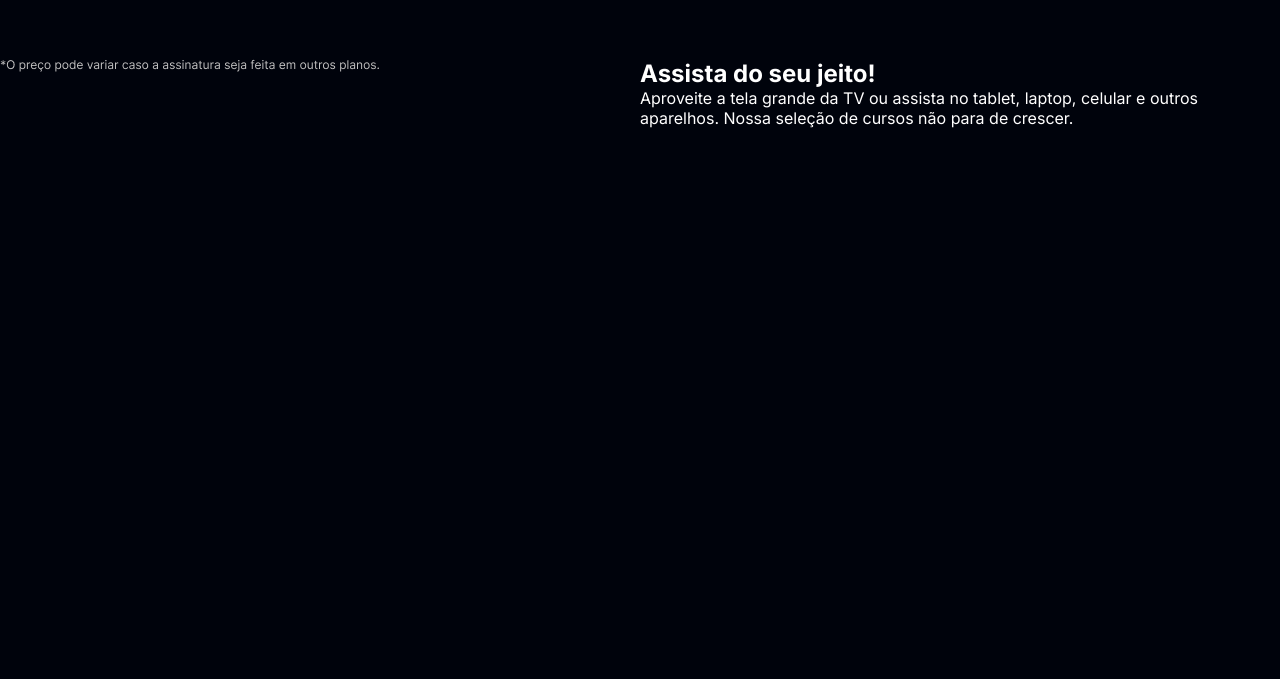
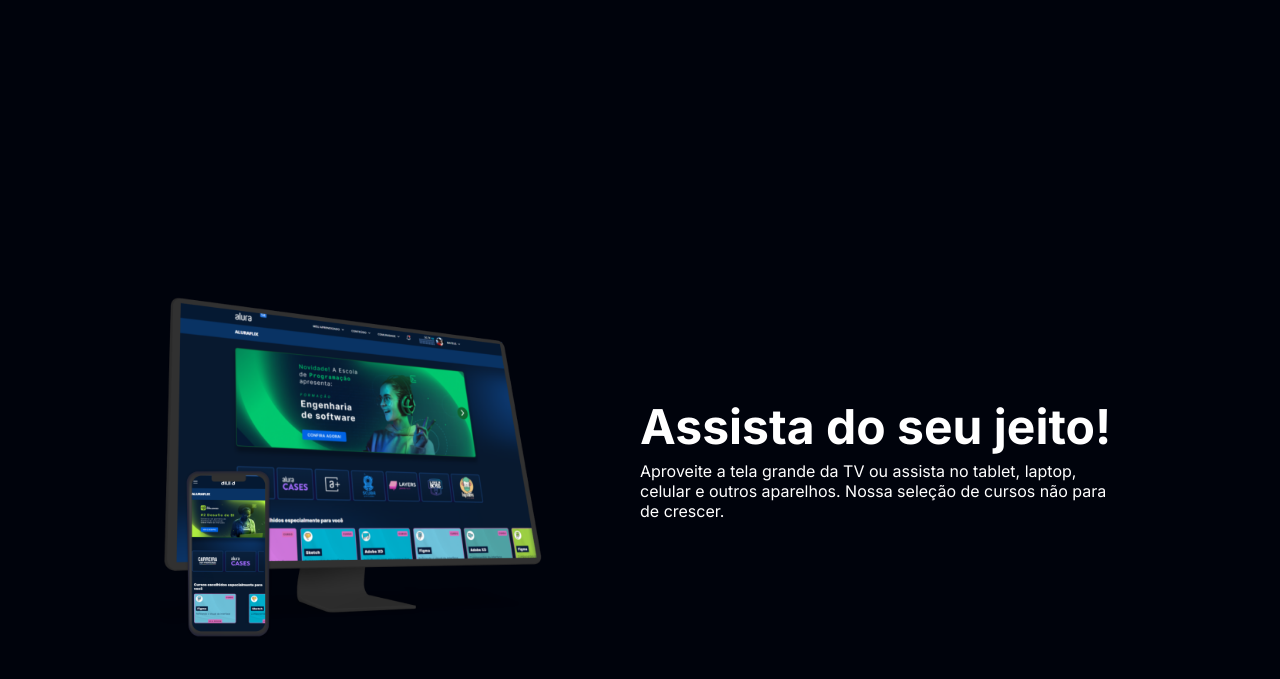
Before and after one commit to Isaac-Alves11/Alura-plus, a plain HTML site: page Index.html in a window 1280 px wide. Shown: the part 741-1420 px from the top of the page. Drawn offline with Linux system fonts and the light colour scheme.

Commit message:
Estilizei o texto acrescentei espaçamento e alinhei os itens

```diff
--- a/Index.html
+++ b/Index.html
@@ -24,11 +24,11 @@
           </div>
     </section>
     <section class="conteiner secundario">
-              <img src="Assets/_O preço pode variar caso a assinatura seja feita em outros planos..png" alt="um monitor e um celular com o alura plus aberto" class="secundario__imagem">
+              <img src="Assets/Plataformas.png" alt="um monitor e um celular com o alura plus aberto" class="secundario__imagem">
           <div class="conteiner__descricacao">
 
               <h2 class="descricao__titulo"> Assista do seu jeito!</h2>
-            <p class="descricao paragrafo"> Aproveite a tela grande da TV ou assista no tablet, laptop, celular e outros aparelhos. Nossa seleção de cursos não para de crescer. </p>
+            <p class="descricao__texto"> Aproveite a tela grande da TV ou assista no tablet, laptop, celular e outros aparelhos. Nossa seleção de cursos não para de crescer. </p>
           </div>
     </section>
 </body>
--- a/Styles.css
+++ b/Styles.css
@@ -77,3 +77,31 @@ margin: 1em 0 2em 0;
 margin: 0 6em;
 
 }
+
+.secundario__imagem {
+
+width: 80%;
+
+}
+
+.secundario {
+
+    align-items: center;
+    margin: 0 10em;
+}
+
+.descricao__titulo {
+
+font-weight: 700;
+font-size: 48px;
+color: var(--branco-principal);
+margin-bottom: 0.1em;
+
+}
+
+.descricacao__texto {
+
+    color: var(--cinza-secundario);
+
+
+}
```
Also changed, not shown: Assets/Plataformas.png (added), Assets/Telas.png (added), Assets/_O preço pode variar caso a assinatura seja feita em outros planos..png (deleted).
